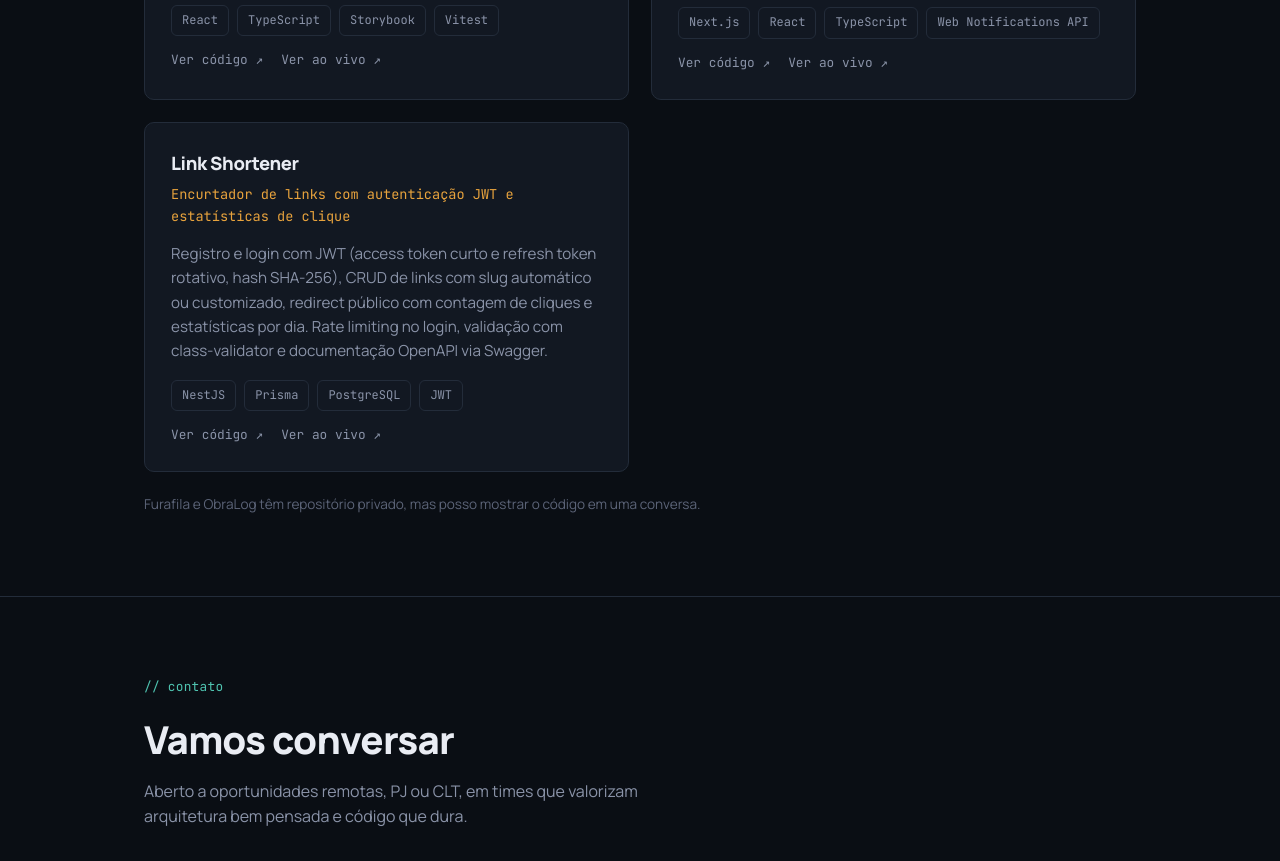
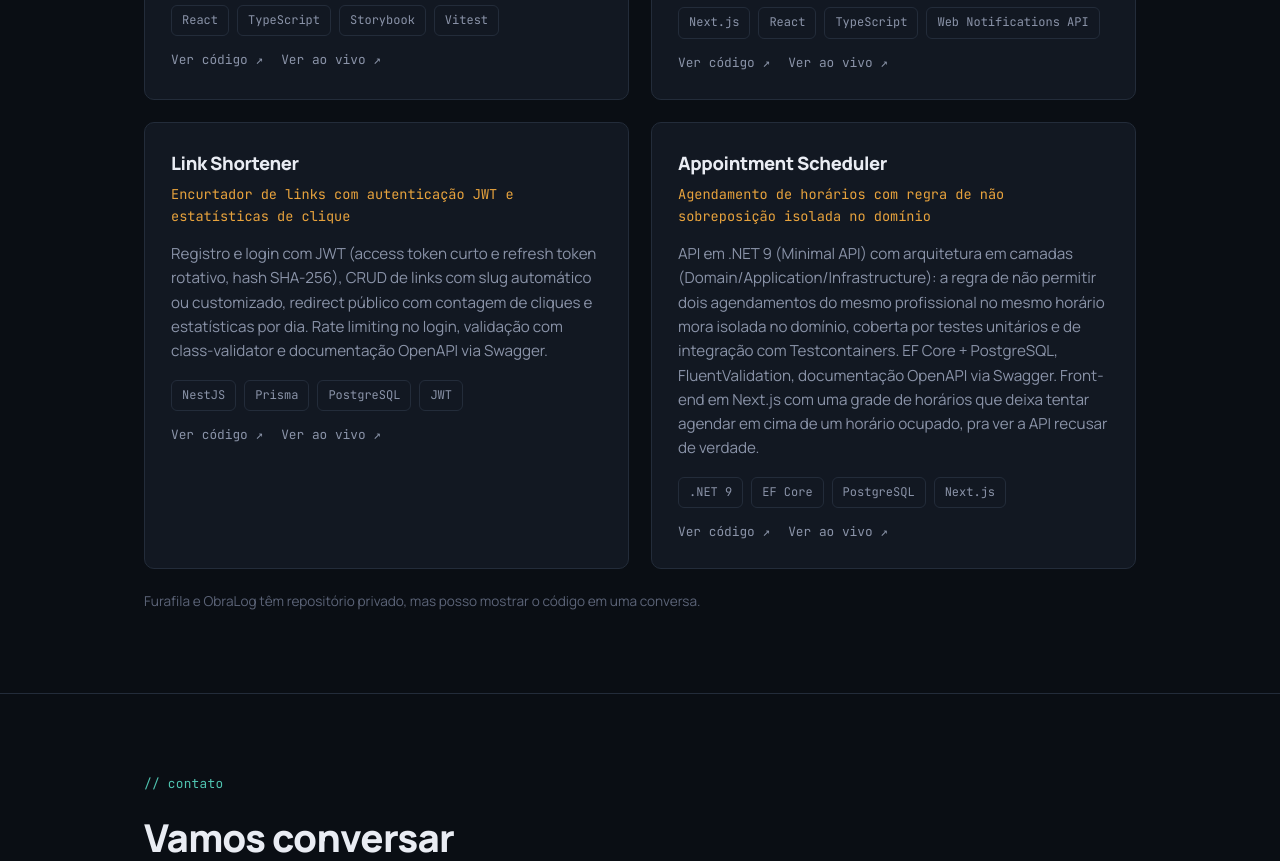
Before and after one commit to rtsemensato/portifolio, a Next.js app: page / in a window 1280 px wide. Shown: the part 4800-5661 px from the top of the page. Built offline with nearby package versions, Linux system fonts and the light colour scheme.

Commit message:
Adiciona Appointment Scheduler aos projetos pessoais

```diff
--- a/content/projects.ts
+++ b/content/projects.ts
@@ -81,4 +81,14 @@ export const projects: Project[] = [
     repoUrl: "https://github.com/rtsemensato/link-shortener",
     liveUrl: "https://link-shortener-t8lh.onrender.com",
   },
+  {
+    slug: "appointment-scheduler",
+    title: "Appointment Scheduler",
+    subtitleKey: "proj.appointmentscheduler.sub",
+    descriptionKey: "proj.appointmentscheduler.desc",
+    tags: [".NET 9", "EF Core", "PostgreSQL", "Next.js"],
+    isPrivate: false,
+    repoUrl: "https://github.com/rtsemensato/appointment-scheduler",
+    liveUrl: "https://appointment-scheduler-beta-six.vercel.app",
+  },
 ];
--- a/content/translations.ts
+++ b/content/translations.ts
@@ -99,6 +99,9 @@ export const translations = {
     "proj.linkshortener.sub": "Encurtador de links com autenticação JWT e estatísticas de clique",
     "proj.linkshortener.desc":
       "Registro e login com JWT (access token curto e refresh token rotativo, hash SHA-256), CRUD de links com slug automático ou customizado, redirect público com contagem de cliques e estatísticas por dia. Rate limiting no login, validação com class-validator e documentação OpenAPI via Swagger.",
+    "proj.appointmentscheduler.sub": "Agendamento de horários com regra de não sobreposição isolada no domínio",
+    "proj.appointmentscheduler.desc":
+      "API em .NET 9 (Minimal API) com arquitetura em camadas (Domain/Application/Infrastructure): a regra de não permitir dois agendamentos do mesmo profissional no mesmo horário mora isolada no domínio, coberta por testes unitários e de integração com Testcontainers. EF Core + PostgreSQL, FluentValidation, documentação OpenAPI via Swagger. Front-end em Next.js com uma grade de horários que deixa tentar agendar em cima de um horário ocupado, pra ver a API recusar de verdade.",
     "proj.viewCode": "Ver código",
     "proj.viewLive": "Ver ao vivo",
     "proj.note": "Furafila e ObraLog têm repositório privado, mas posso mostrar o código em uma conversa.",
@@ -201,6 +204,9 @@ export const translations = {
     "proj.linkshortener.sub": "Link shortener with JWT authentication and click stats",
     "proj.linkshortener.desc":
       "Register and login with JWT (short-lived access token, rotating SHA-256-hashed refresh token), link CRUD with automatic or custom slugs, public redirect with click tracking and daily stats. Rate limiting on login, class-validator input validation and OpenAPI docs via Swagger.",
+    "proj.appointmentscheduler.sub": "Appointment scheduling with the no-overlap rule isolated in the domain",
+    "proj.appointmentscheduler.desc":
+      "API in .NET 9 (Minimal API) with a layered architecture (Domain/Application/Infrastructure): the rule preventing two overlapping appointments for the same professional lives isolated in the domain layer, covered by unit and Testcontainers integration tests. EF Core + PostgreSQL, FluentValidation, OpenAPI docs via Swagger. Next.js front-end with an interactive time-slot grid that lets you try booking an already-taken slot, to see the API reject it for real.",
     "proj.viewCode": "View code",
     "proj.viewLive": "View live",
     "proj.note": "Furafila and ObraLog have private repositories, but I'm happy to walk through the code in a conversation.",
```
